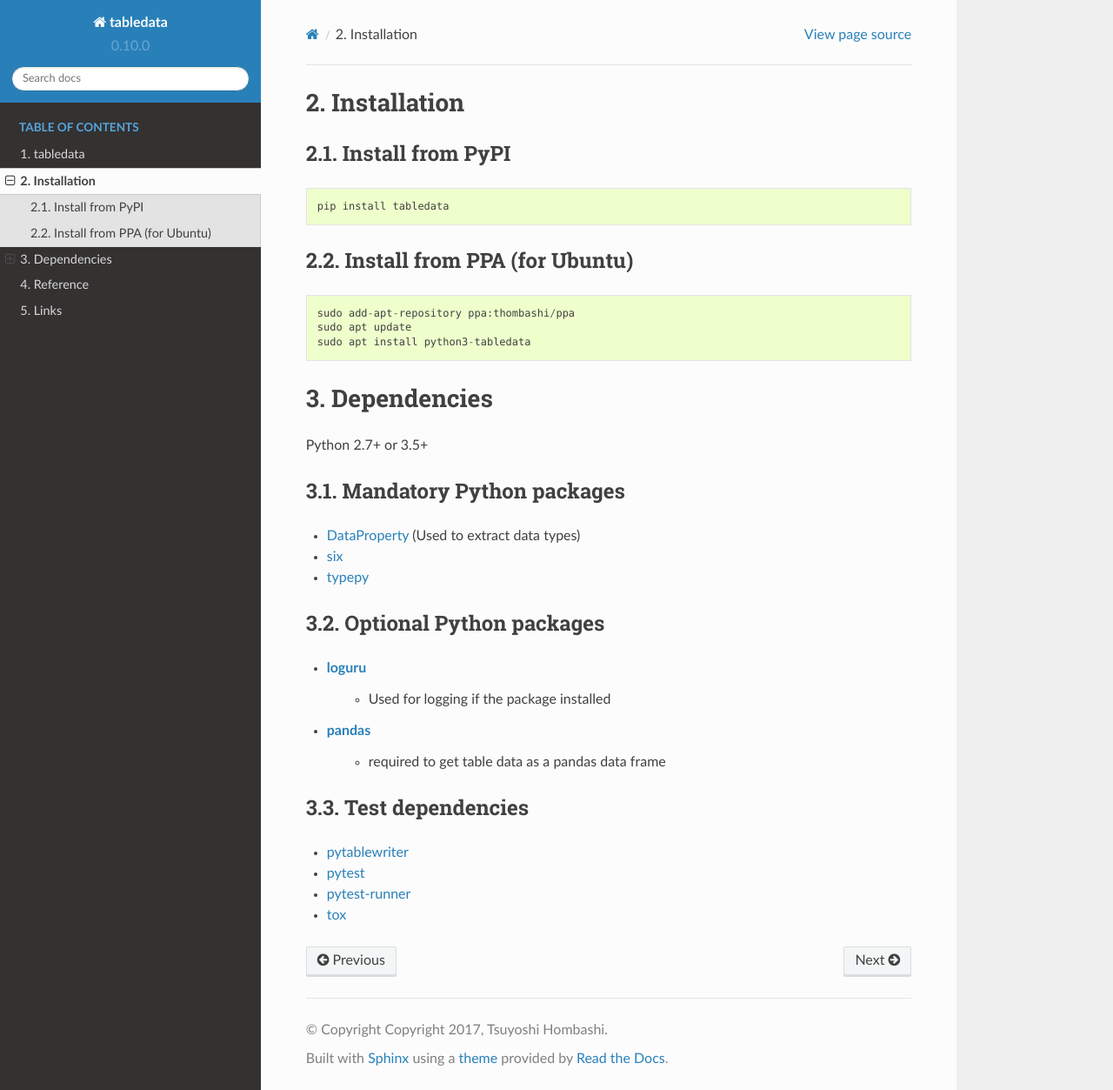
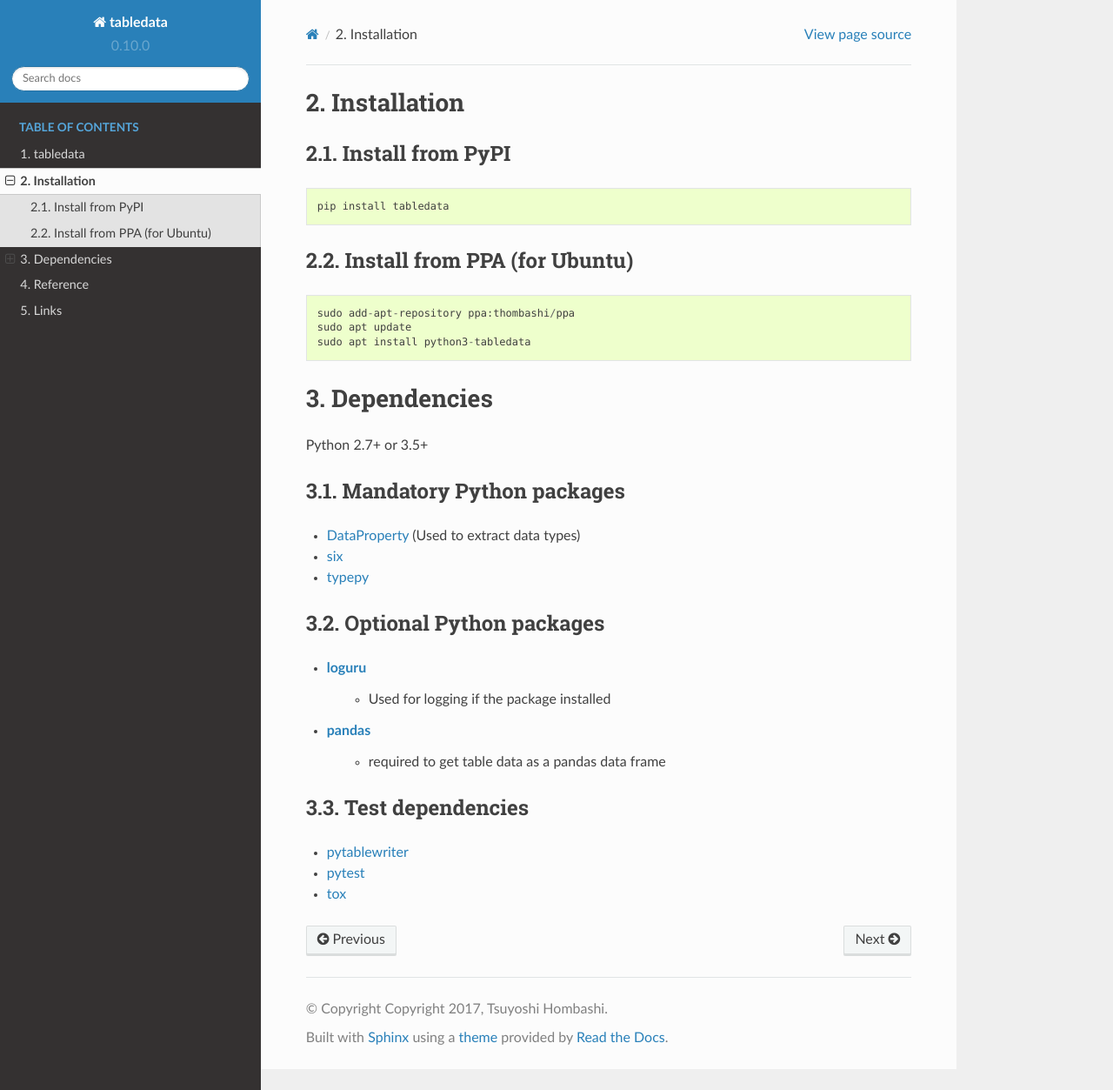
Before and after one commit to thombashi/tabledata, a Sphinx documentation site: the page built from docs/pages/installation.rst, in a window 1280 px wide and 1253 px high. Shown: the whole window at 87% size. Built offline with Sphinx 7.4.7 and the Read the Docs theme 2.0.0, drawn with Linux system fonts in a browser that asks for light colours; pages that are not in the unit, such as notebooks, are missing from menus.

Commit message:
Remove a link to a deprecated dependency package

```diff
--- a/README.rst
+++ b/README.rst
@@ -65,7 +65,6 @@
 -----------------
 - `pytablewriter <https://github.com/thombashi/pytablewriter>`__
 - `pytest <https://docs.pytest.org/en/latest/>`__
-- `pytest-runner <https://github.com/pytest-dev/pytest-runner>`__
 - `tox <https://testrun.org/tox/latest/>`__
 
 Documentation
--- a/docs/pages/installation.rst
+++ b/docs/pages/installation.rst
@@ -37,5 +37,4 @@
 -----------------
 - `pytablewriter <https://github.com/thombashi/pytablewriter>`__
 - `pytest <https://docs.pytest.org/en/latest/>`__
-- `pytest-runner <https://github.com/pytest-dev/pytest-runner>`__
 - `tox <https://testrun.org/tox/latest/>`__
```
